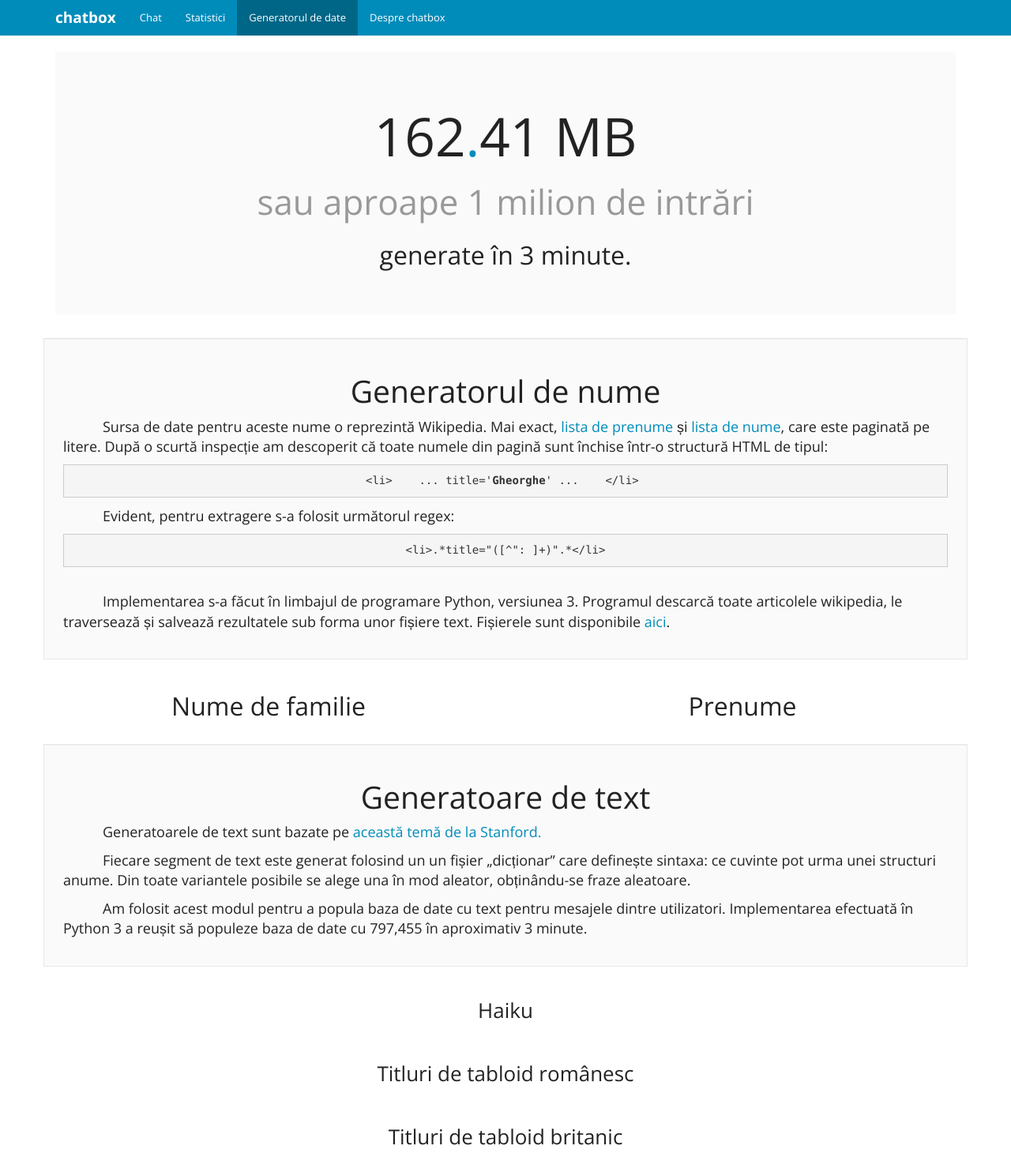
After one commit to gabriel-v/chatbox, a PHP site: page /generator.php in a window 1280 px wide. The commit adds this page. Shown: the whole page at 79% size. Run offline with PHP 8.4, Linux system fonts and the light colour scheme; a stand-in replaces the project's code that opens the database connection.

Commit message:
Adauga vizualizarea pentru generator. Cateva alte mici modificari.

```diff
--- /dev/null
+++ b/generator.php
@@ -0,0 +1,143 @@
+<?php
+/* * *
+ * chatbox
+ *
+ * Copyright (c) Gabriel Vîjială: 2014, 2015
+ *
+ * Acest proiect a fost asamblat pentru Atestatul Profesional
+ * la terminarea liceului, pentru gradul de Programator Ajutor.
+ *
+ */
+require_once("php/elemente.php");
+?>
+<?php echo_comentariu(); ?>
+<!DOCTYPE html>
+<html>
+    <head>
+        <?php echo_head(); ?>
+        <link rel="stylesheet" href="css/generator.css" type="text/css" />
+        <script src="js/jquery.animate-colors-min.js"></script>
+        <script src="js/generator.js"></script>
+
+
+    </head>
+    <body>
+        <?php
+        echo_navbar('generator');
+        ?>
+
+        <div class="container">
+
+            <div class="jumbotron text-center">
+                <h1 class="text-center"> 162<a target='blank' href='https://github.com/gabriel-v/GeneratorConversatii'>.</a>41 MB  <br/>
+                    <small>sau aproape 1 milion de intrări</small>
+                </h1>
+                <h2>
+                    generate în 3 minute.
+                </h2>
+            </div>
+
+            <div class="row">
+                <div class="well well-lg">
+                    <h1 class='text-center'>Generatorul de nume</h1>
+                    <p>
+                        Sursa de date pentru aceste nume o reprezintă Wikipedia.
+                        Mai exact,
+                        <a target="blank" href='http://ro.wikipedia.org/wiki/List%C4%83_de_prenume_rom%C3%A2ne%C8%99ti'>lista de prenume</a> și
+                        <a target="blank" href='http://ro.wikipedia.org/wiki/List%C4%83_de_nume_rom%C3%A2ne%C8%99ti_-_litera_A'>lista de nume</a>,
+                        care este paginată pe litere.
+                        După o scurtă inspecție am descoperit că toate numele din pagină sunt închise într-o structură HTML de tipul: </p>
+                    <pre class='text-center'>&lt;li&gt;    ... title='<strong>Gheorghe</strong>' ...    &lt;/li&gt; </pre>
+                    <p>Evident, pentru extragere s-a folosit următorul regex: </p>
+
+                    <pre class='text-center'>&lt;li&gt;.*title=&quot;([^&quot;: ]+)&quot;.*&lt;/li&gt;</pre>
+                         <br/>
+                         <p>
+                         Implementarea s-a făcut în limbajul de programare Python, versiunea 3.
+                         Programul descarcă toate articolele wikipedia, le traversează și
+                         salvează rezultatele sub forma unor fișiere text.
+                         Fișierele sunt disponibile
+                         <a href='python/nume/resurse/' target="blank">aici</a>.
+                    </p>
+                </div>
+            </div>
+
+            <div class="row text-center">
+                <div class="row">
+                    <div class="col-sm-6 col-xs-6"><h2>Nume de familie</h2></div>
+                    <div class="col-sm-6 col-xs-6"><h2>Prenume</h2></div>
+                </div>
+                <div class="row">
+                    <div class="col-sm-6 col-xs-6">
+                        <div class="row">
+                            <div class="list-group" id="nume">
+                            </div>
+                        </div>
+                    </div>
+                    <div class="col-sm-6 col-xs-6">
+                        <div class="row">
+                            <div class="list-group" id="prenume">
+                            </div>
+                        </div>
+                    </div>
+                </div>
+
+            </div>
+
+             <div class="row">
+                <div class="well well-lg">
+                    <h1 class='text-center'>Generatoare de text</h1>
+                    <p id="com-gen-text">
+                        Generatoarele de text sunt bazate pe
+                        <a target="blank" href=http://see.stanford.edu/materials/icsppcs107/04-Assignment-1-RSG.pdf>
+                            această temă de la Stanford.
+                        </a>
+                    </p>
+                    <p>
+                        Fiecare segment de text este generat folosind un un fișier „dicționar” care definește sintaxa: ce cuvinte pot urma unei structuri anume.
+                        Din toate variantele posibile se alege una în mod aleator, obținându-se fraze aleatoare.
+
+                    </p>
+                    <p>
+                        Am folosit acest modul pentru a popula baza de date cu text pentru mesajele dintre utilizatori.
+                        Implementarea efectuată în Python 3 a reușit să populeze baza de date cu 797,455 în aproximativ 3 minute.
+                    </p>
+                </div>
+            </div>
+
+
+            <div class="row text-center">
+                <div class="col-sm-12">
+                    <div class="row">
+                        <h3>Haiku</h3>
+                    </div>
+                    <div class="row">
+                        <div class="list-group" id="haiku">
+                        </div>
+                    </div>
+                </div>
+                <div class="col-sm-12">
+                    <div class="row">
+                        <h3>Titluri de tabloid românesc</h3>
+                    </div>
+                    <div class="row">
+                        <div class="list-group" id="tabloid">
+                        </div>
+                    </div>
+                </div>
+                <div class="col-sm-12">
+                    <div class="row">
+                        <h3>Titluri de tabloid britanic</h3>
+                    </div>
+                    <div class="row">
+                        <div class="list-group" id="wired">
+                        </div>
+                    </div>
+                </div>
+
+            </div>
+
+        </div>
+
+    </body>
+</html>
--- a/home.php
+++ b/home.php
@@ -24,7 +24,7 @@ $id = $_SESSION['ID'];
 <?php echo_comentariu(); ?>
 <html>
     <head>
-<?php echo_head(); ?>
+        <?php echo_head(); ?>
         <link rel="stylesheet" href="css/home.css" type="text/css" />
         <script src="js/chat.js"></script>
         <script>
```
Also changed, not shown: detalii.php (+9 -0 lines), statistici.php (added, +37 -0 lines).
